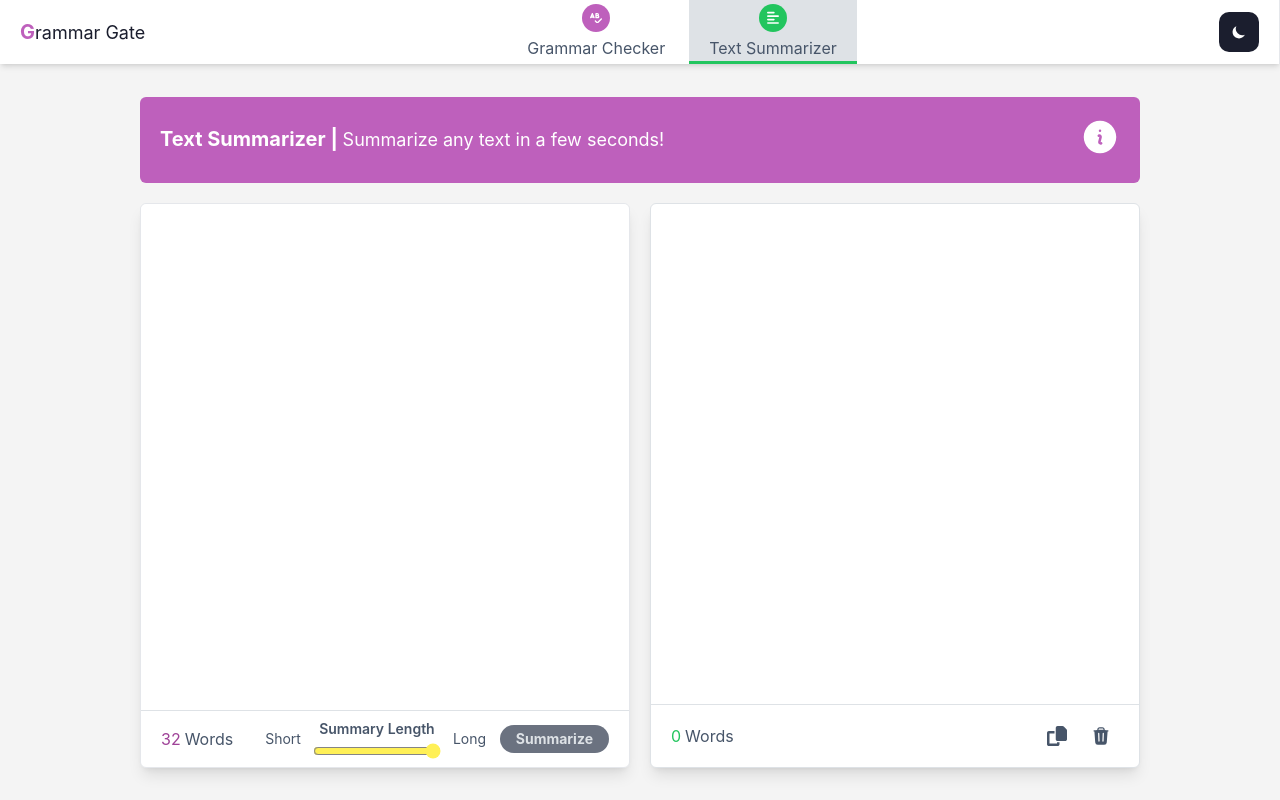
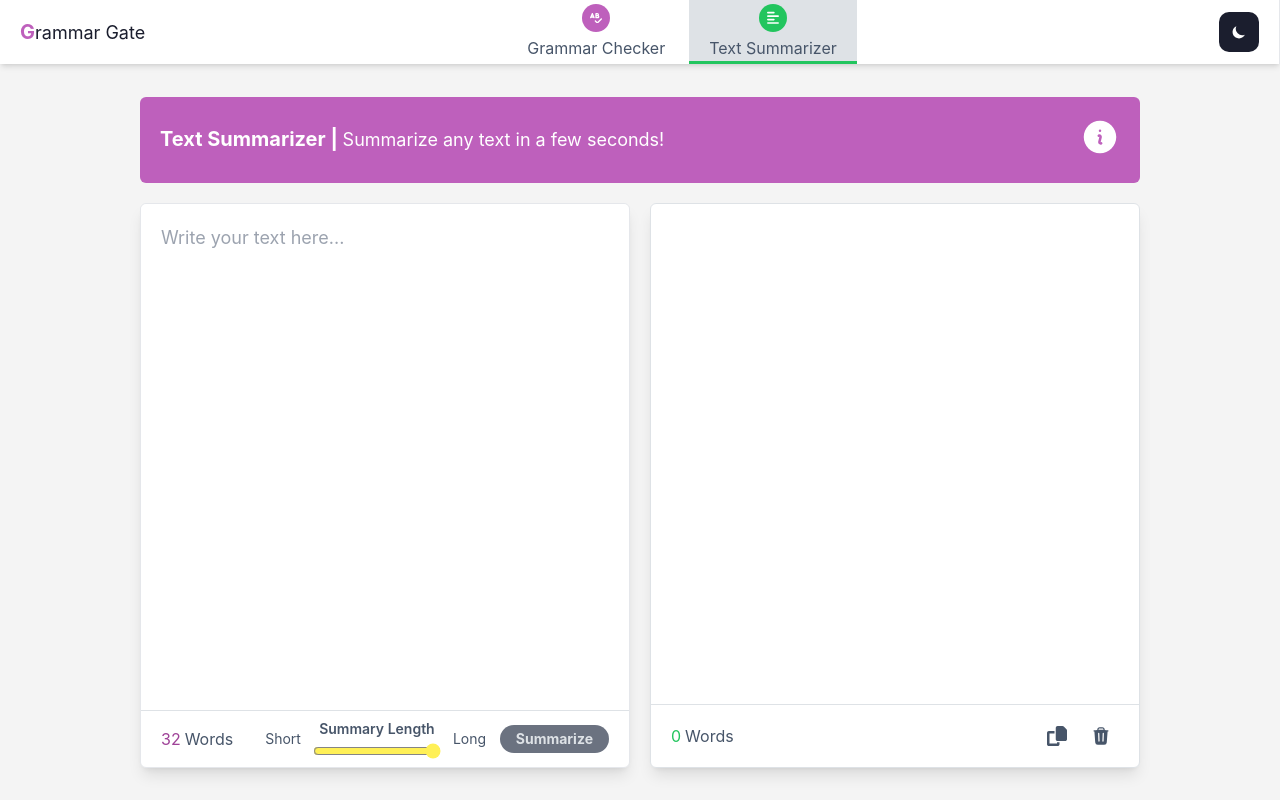
Before and after one commit to GabrielCarames/grammar-gate, a Next.js app: page /text-summarizer in a window 1280 px wide. Built offline with nearby package versions, Linux system fonts and the light colour scheme; no server answers.

Commit message:
feat: add autofocus to textareas

```diff
--- a/src/components/GrammarChecker/GrammarCheckerTextarea.tsx
+++ b/src/components/GrammarChecker/GrammarCheckerTextarea.tsx
@@ -41,6 +41,7 @@ export default function GrammarCheckerTextarea({
         onChange={onChange}
         placeholder="Write your text here..."
         spellCheck={false}
+        autoFocus
       />
     </div>
   )
--- a/src/components/TextSummarizer/TextSummarizerTextareaWrapper.tsx
+++ b/src/components/TextSummarizer/TextSummarizerTextareaWrapper.tsx
@@ -16,6 +16,8 @@ export default function TextSummarizerTextareaWrapper() {
           rows={10}
           spellCheck={false}
           onChange={e => setValue(e.target.value)}
+          placeholder="Write your text here..."
+          autoFocus
         />
         <TextSummarizerTextareaFooter value={value} loading={loading} />
       </form>
```
